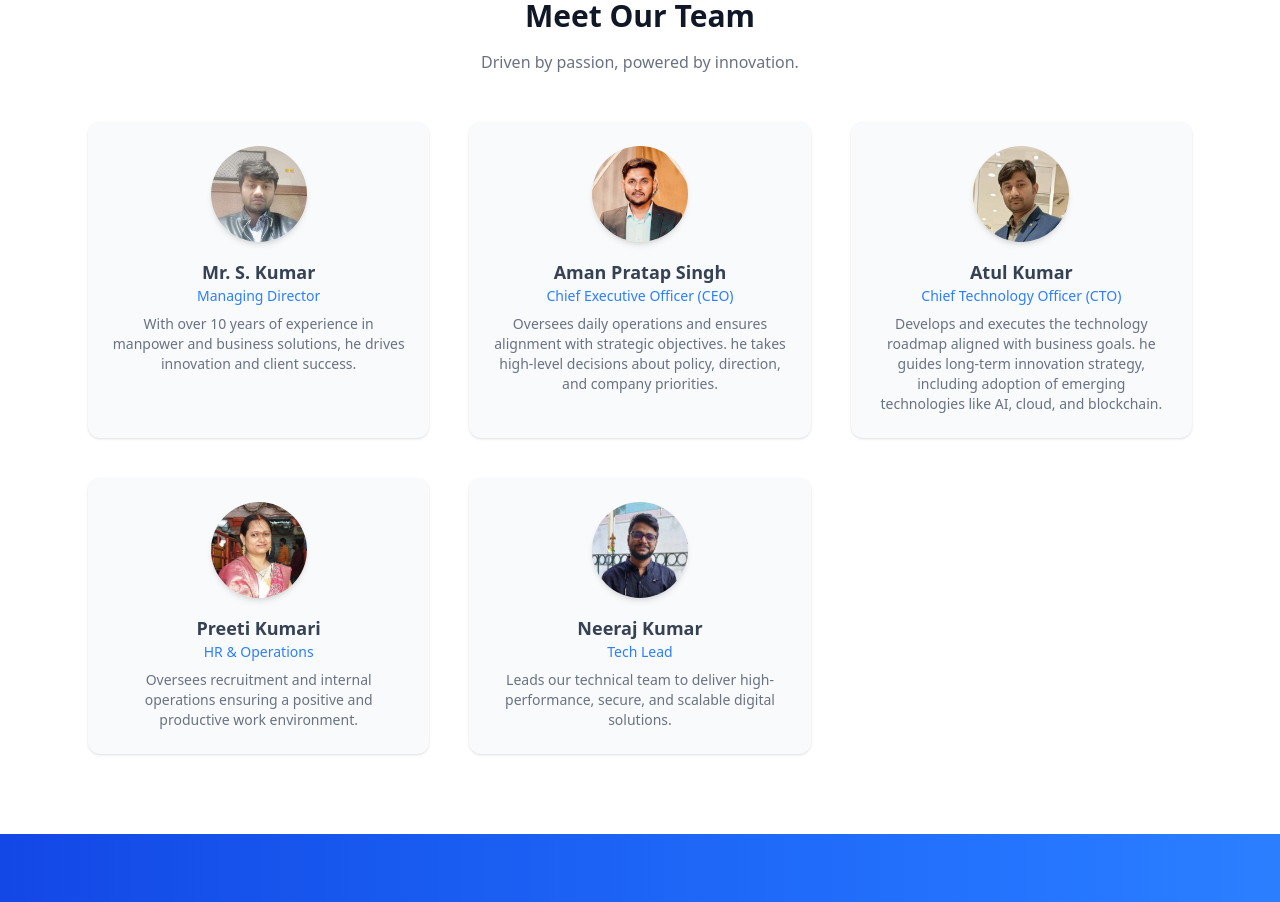
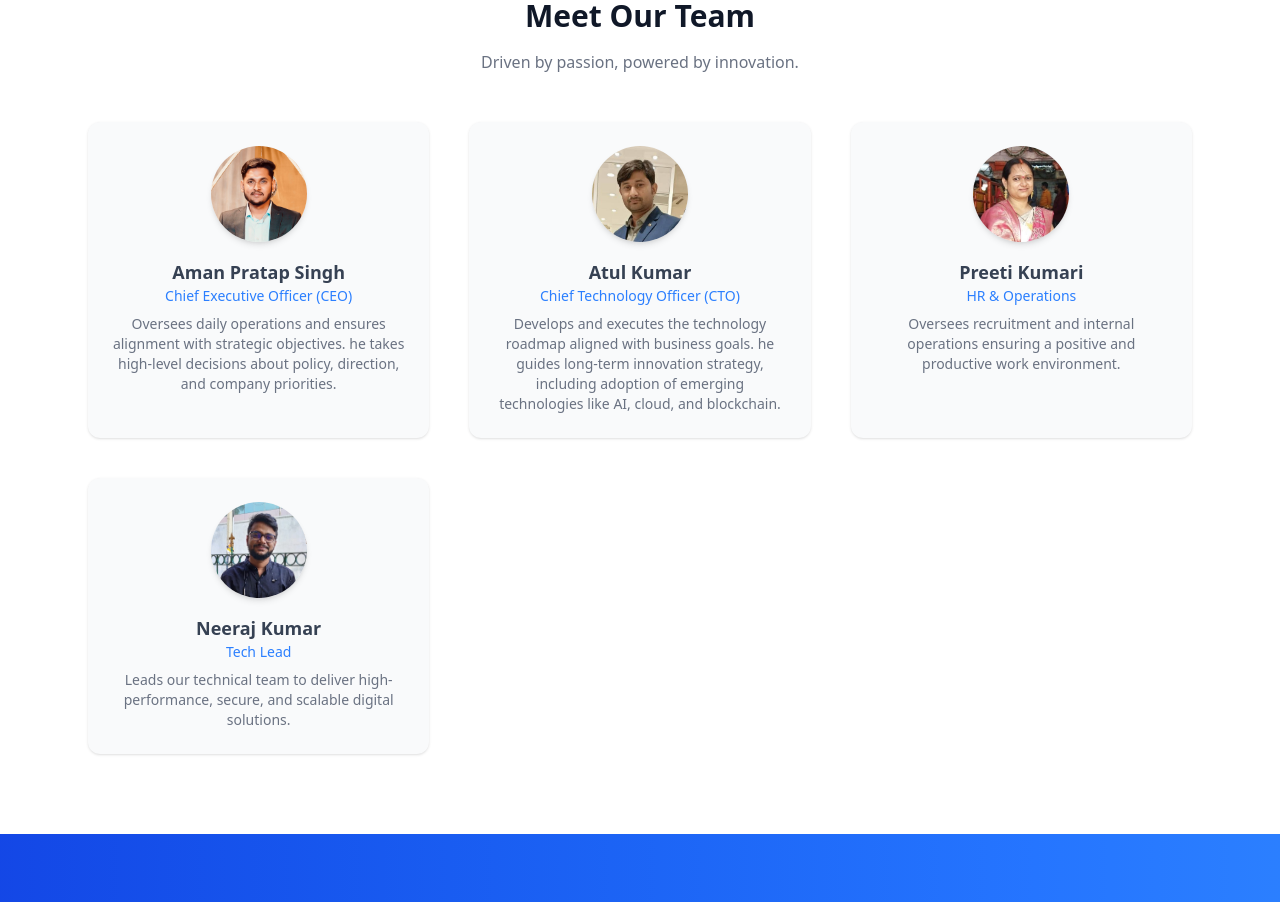
Before and after one commit to sunitkpal86/erastore, an Angular app: page /about in a window 1280 px wide. Shown: the part 1560-2462 px from the top of the page. Built offline with nearby package versions, Linux system fonts and the light colour scheme.

Commit message:
Sunit removed

```diff
--- a/src/app/components/about/about.html
+++ b/src/app/components/about/about.html
@@ -88,7 +88,7 @@
     <p class="text-gray-500 mb-12">Driven by passion, powered by innovation.</p>
 
     <div class="grid sm:grid-cols-2 md:grid-cols-3 gap-10">
-      <div class="bg-gray-50 rounded-xl p-6 shadow hover:shadow-md transition">
+      <!-- <div class="bg-gray-50 rounded-xl p-6 shadow hover:shadow-md transition">
         <img
           src="assets/sunit.jpg"
           alt="Director"
@@ -99,7 +99,7 @@
         <p class="text-sm text-gray-500">
           With over 10 years of experience in manpower and business solutions, he drives innovation and client success.
         </p>
-      </div>
+      </div> -->
 
       <div class="bg-gray-50 rounded-xl p-6 shadow hover:shadow-md transition">
         <img
```
